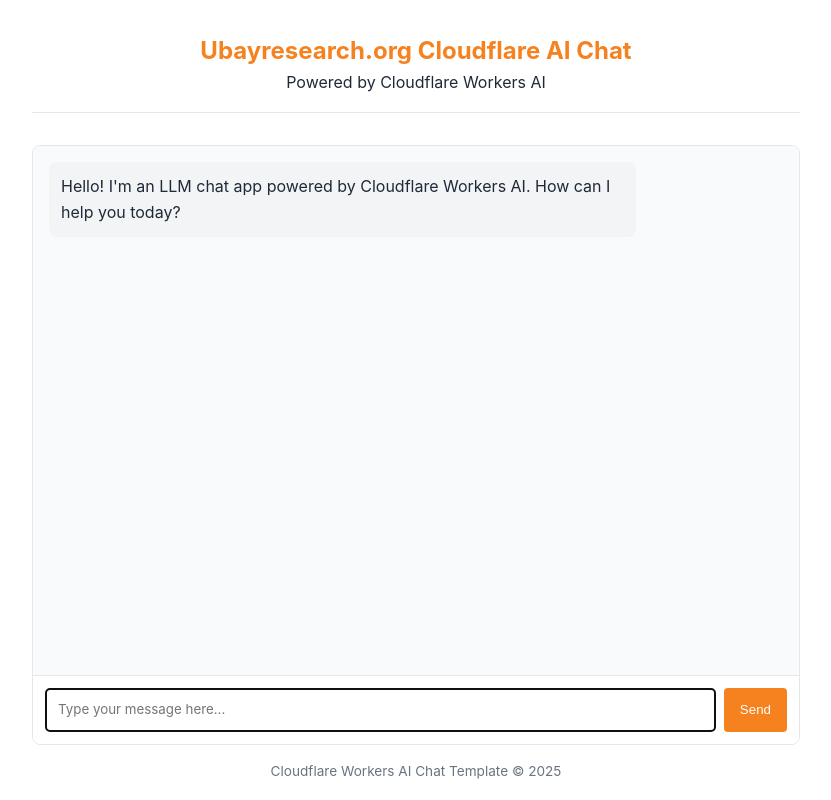
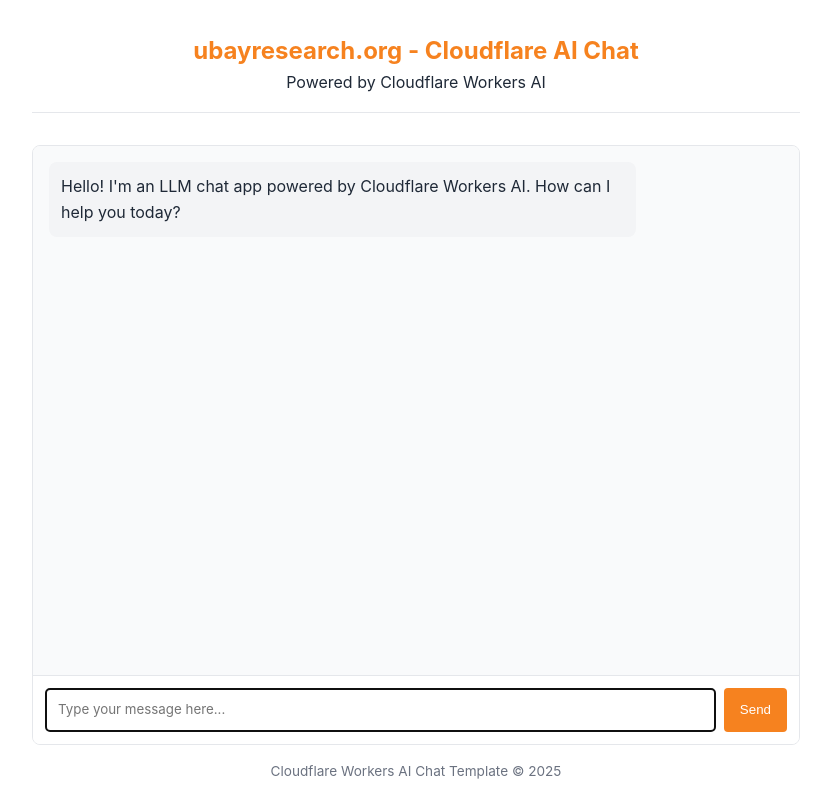
Before and after one commit to Zuhdan/llm-chat-app-template, a website: page public/index.html in a window 1280 px wide. Shown: the whole page, without its empty margins (224-1055 px from the left). Drawn offline with Linux system fonts and the light colour scheme.

Commit message:
Update header title to lowercase 'ubayresearch.org'

```diff
--- a/public/index.html
+++ b/public/index.html
@@ -138,7 +138,7 @@
   </head>
   <body>
     <header>
-      <h1>Ubayresearch.org Cloudflare AI Chat</h1>
+      <h1>ubayresearch.org - Cloudflare AI Chat</h1>
       <p>Powered by Cloudflare Workers AI</p>
     </header>
 
```
